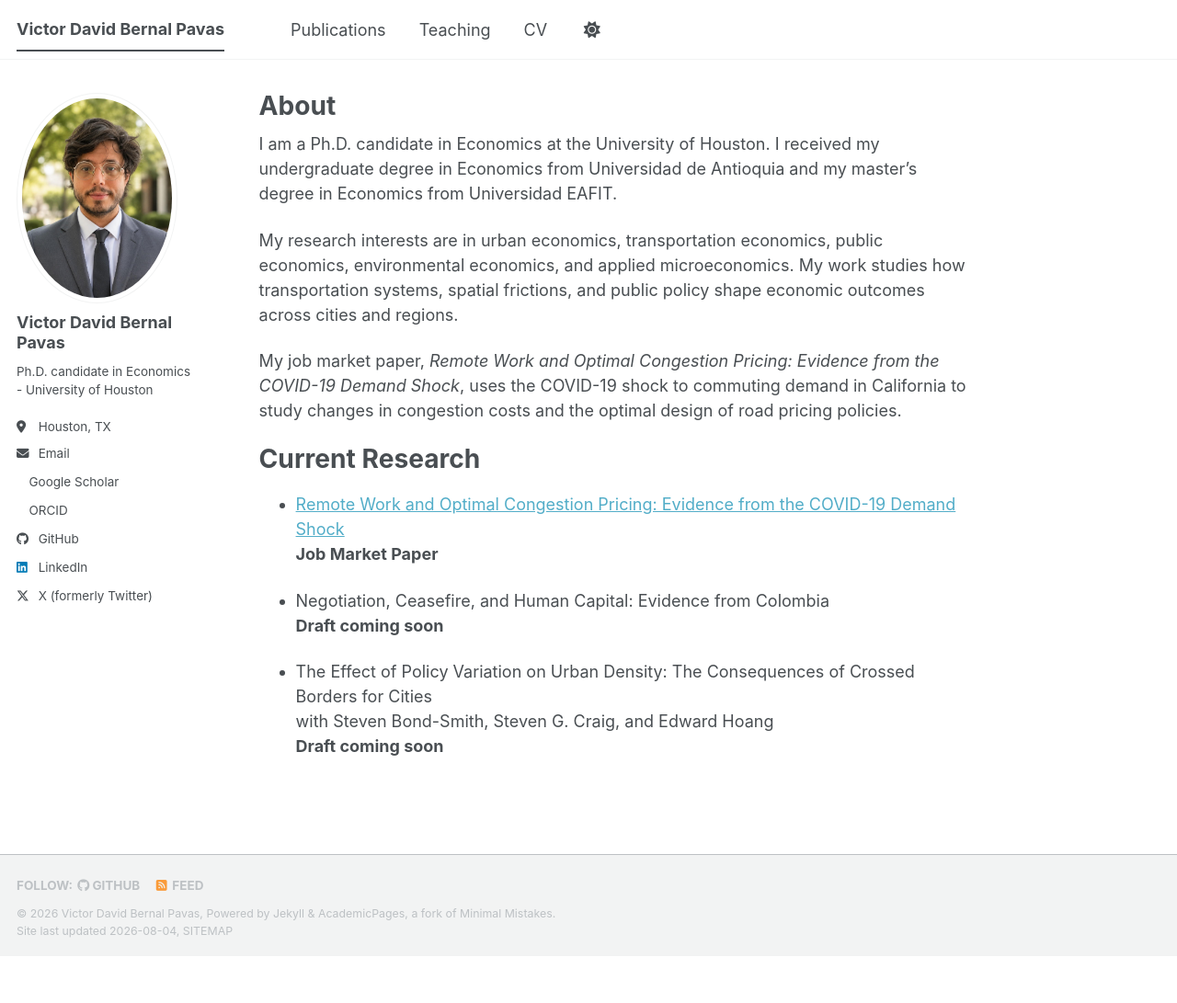
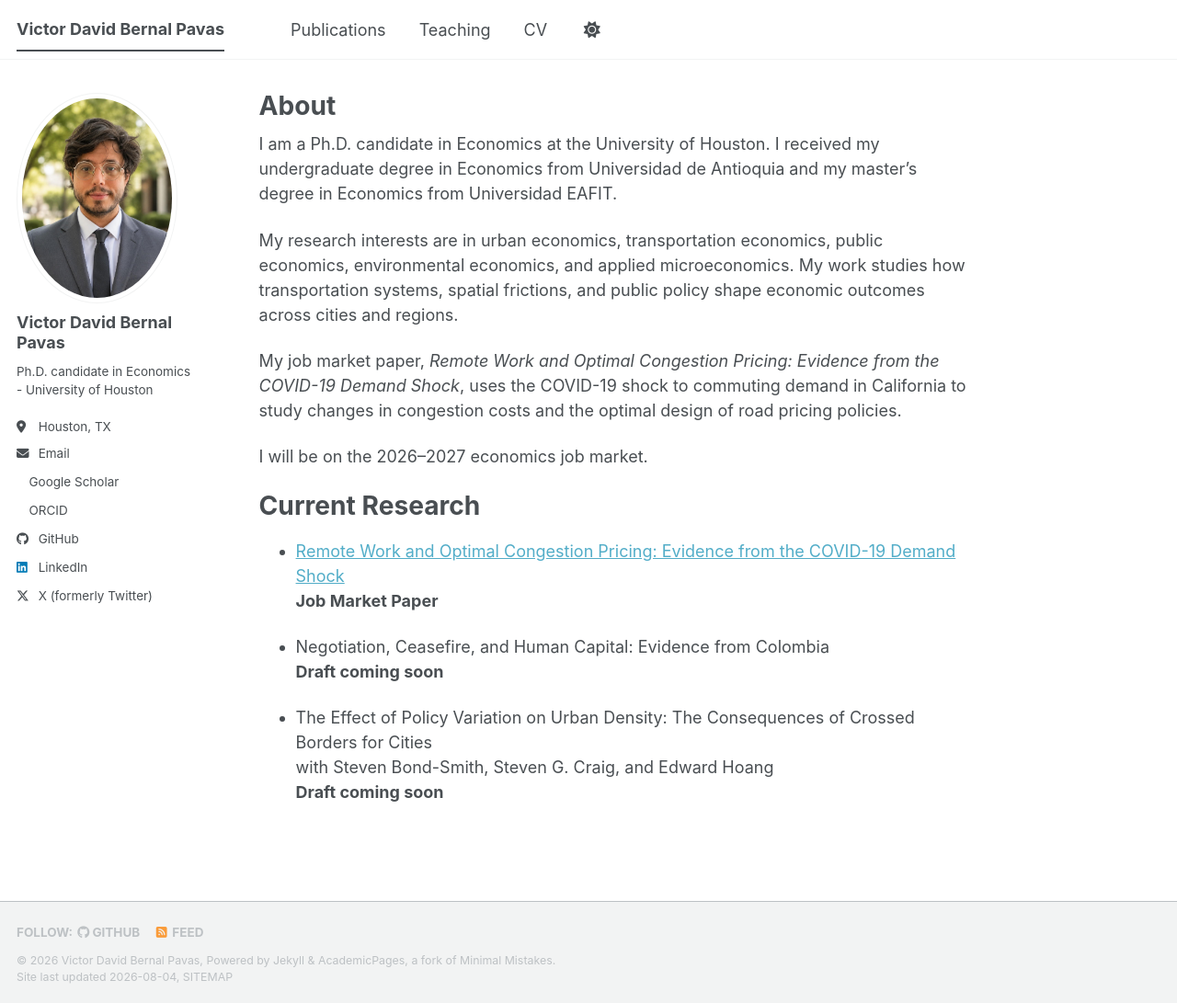
Before and after one commit to DavdBernal24/DavdBernal24.github.io, a Jekyll site: the page built from _pages/about.md, in a window 1280 px wide and 1091 px high. Shown: the whole window at 92% size. Built offline with Jekyll 4.4.1, drawn with Linux system fonts in a browser that asks for light colours; a style sheet for code colours, icons or effects is not loaded.

Commit message:
Update about.md

```diff
--- a/_pages/about.md
+++ b/_pages/about.md
@@ -13,6 +13,8 @@ My research interests are in urban economics, transportation economics, public e
 
 My job market paper, *Remote Work and Optimal Congestion Pricing: Evidence from the COVID-19 Demand Shock*, uses the COVID-19 shock to commuting demand in California to study changes in congestion costs and the optimal design of road pricing policies.
 
+I will be on the 2026–2027 economics job market.
+
 
 Current Research
 ======
```
